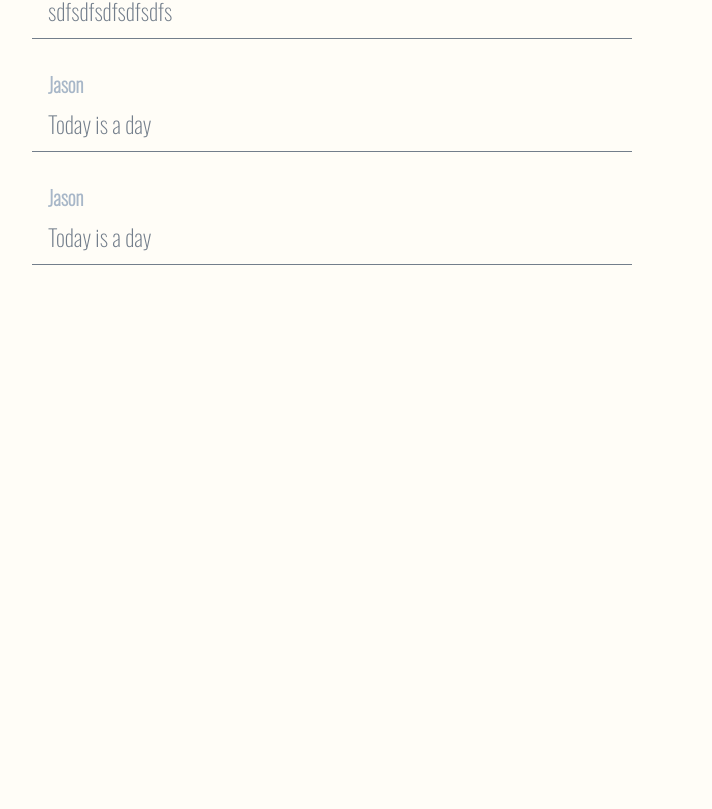
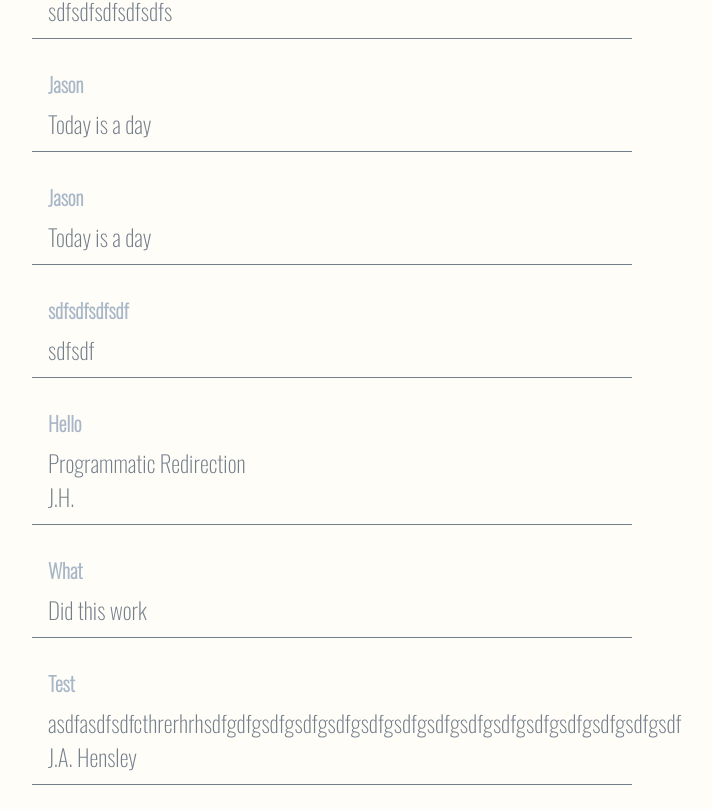
Before and after one commit to JasonHensley1989/react-blog, a React (Create React App) app: page / in a window 1280 px wide. Shown: the part 729-1538 px from the top of the page, without its empty margins (308-1020 px from the left). Before the commit the page ends 1074 px from the top, so only its background shows below. Built offline with nearby package versions, Linux system fonts and the light colour scheme; data requests are answered from the project's data file.

Commit message:
programmatic redirect

```diff
--- a/data/db.json
+++ b/data/db.json
@@ -35,6 +35,30 @@
       "body": "Today is a day",
       "author": "",
       "id": 7
+    },
+    {
+      "title": "sdfsdfsdfsdf",
+      "body": "sdfsdf",
+      "author": "",
+      "id": 8
+    },
+    {
+      "title": "Hello",
+      "body": "Programmatic Redirection",
+      "author": "J.H.",
+      "id": 9
+    },
+    {
+      "title": "What",
+      "body": "Did this work ",
+      "author": "",
+      "id": 10
+    },
+    {
+      "title": "Test",
+      "body": "asdfasdfsdfcthrerhrhsdfgdfgsdfgsdfgsdfgsdfgsdfgsdfgsdfgsdfgsdfgsdfgsdfgsdfgsdf",
+      "author": "J.A. Hensley",
+      "id": 11
     }
   ]
 }
--- a/src/Create.js
+++ b/src/Create.js
@@ -1,4 +1,5 @@
 import React, { useState } from 'react'
+import { useHistory } from 'react-router-dom';
 
 const Create = () => {
 
@@ -6,6 +7,7 @@ const Create = () => {
   const [body, setBody] = useState('');
   const [author, setAuthor] = useState('');
   const [isPending, setIsPending] = useState(false);
+  const history = useHistory();
 
   const handleSubmit = (e) => {
     e.preventDefault();
@@ -20,6 +22,8 @@ const Create = () => {
     }).then(() => {
         console.log("New Blog Added");
         setIsPending(false);
+        // history.go(-1);
+        history.push('/')
       })
   }
 
```
